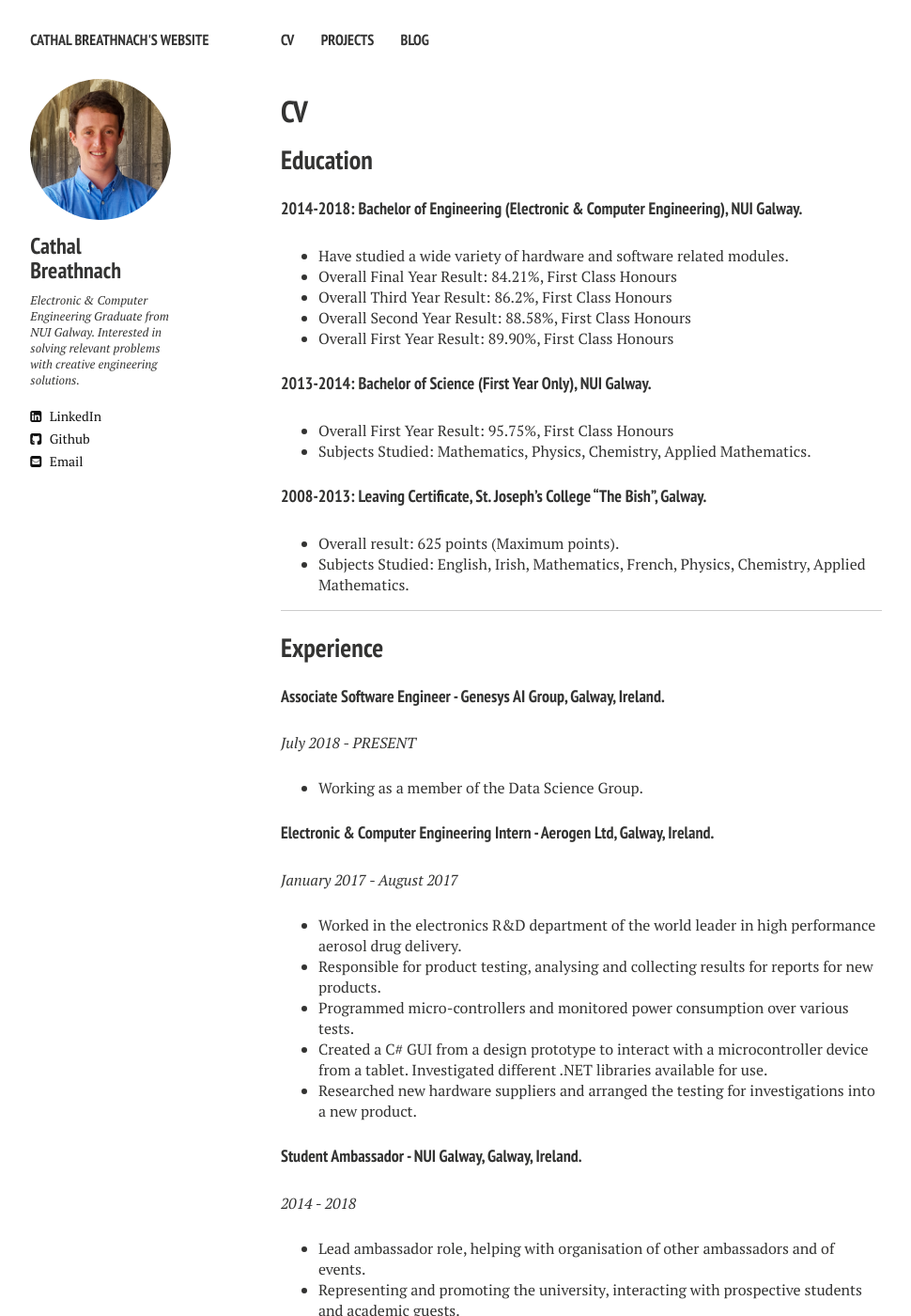
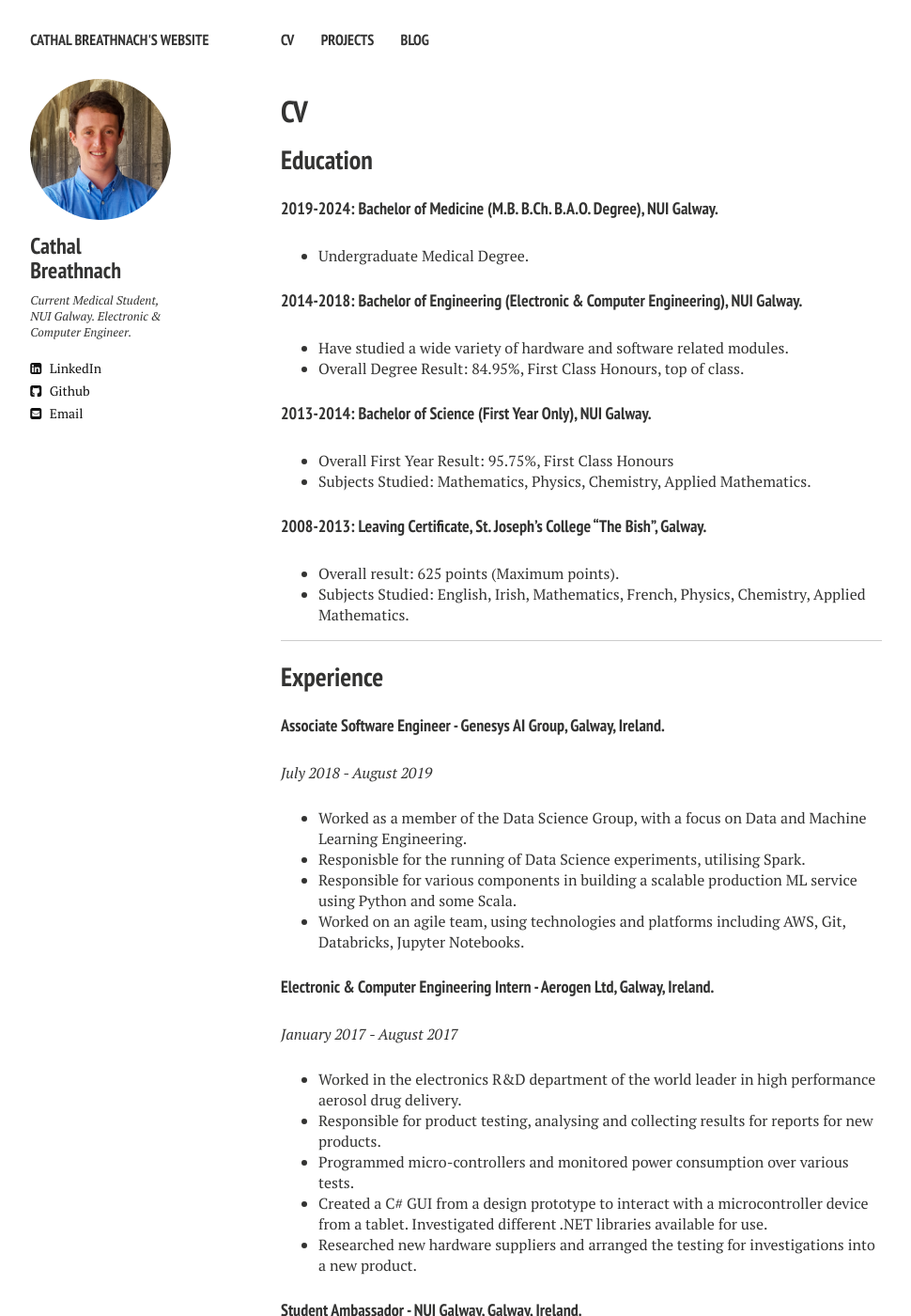
Before and after one commit to cbreathnach/cbreathnach.github.io, a Jekyll site: the page built from _pages/cv.md, in a window 1280 px wide and 1400 px high. Shown: the whole window at 94% size, without its empty margins (21-991 px from the left). Built offline with Jekyll 4.4.1, drawn with Linux system fonts in a browser that asks for light colours; nearby versions of some CDN libraries; some of the changed text lies outside the part shown.

Commit message:
update site

```diff
--- a/_config.yml
+++ b/_config.yml
@@ -11,7 +11,7 @@ minimal_mistakes_skin    : "default" # "air", "aqua", "contrast", "dark", "dirt"
 owner:
   name:           Cathal Breathnach
   avatar:         Profile.jpg
-  bio:            Electronic &amp Computer Engineering Graduate from NUI Galway. Interested in solving relevant problems with creative engineering solutions.
+  bio:            Current Medical Student, NUI Galway. Electronic &amp Computer Engineer.
   email:          breathnach.cathal@gmail.com
   # Social networking links are used in author-bio sidebar. Update and remove as you like.
   linkedin: cathalbreathnach
--- a/_pages/cv.md
+++ b/_pages/cv.md
@@ -8,12 +8,12 @@ comments: false
 
 ## Education
 
+#### 2019-2024: Bachelor of Medicine (M.B. B.Ch. B.A.O. Degree), NUI Galway.
+* Undergraduate Medical Degree.
+
 #### 2014-2018: Bachelor of Engineering (Electronic & Computer Engineering), NUI Galway.
 * Have studied a wide variety of hardware and software related modules.
-* Overall Final Year Result: 84.21%, First Class Honours
-* Overall Third Year Result: 86.2%, First Class Honours
-* Overall Second Year Result: 88.58%, First Class Honours
-* Overall First Year Result: 89.90%, First Class Honours
+* Overall Degree  Result: 84.95%, First Class Honours, top of class.
 
 #### 2013-2014: Bachelor of Science (First Year Only), NUI Galway.
 * Overall First Year Result: 95.75%, First Class Honours
@@ -28,9 +28,12 @@ comments: false
 ## Experience
 
 #### Associate Software Engineer - Genesys AI Group, Galway, Ireland.
-*July 2018 - PRESENT*
+*July 2018 - August 2019*
 
-* Working as a member of the Data Science Group.
+* Worked as a member of the Data Science Group, with a focus on Data and Machine Learning Engineering.
+* Responisble for the running of Data Science experiments, utilising Spark.
+* Responsible for various components in building a scalable production ML service using Python and some Scala.
+* Worked on an agile team, using technologies and platforms including AWS, Git, Databricks, Jupyter Notebooks.
 
 #### Electronic & Computer Engineering Intern - Aerogen Ltd, Galway, Ireland.
 *January 2017 - August 2017*
@@ -86,22 +89,16 @@ comments: false
 
 ## Skills
 
-**Java:** Most familiar with the Java language. Have studied many aspects of the language, including multithreading, client and server- side programming and algorithmic complexity analysis. Have also studied GUI programming and have implemented a logistic regression algorithm.
-
-<br />
-**Python:** Have used the Scikit-learn libraries for machine learning on various data sets.
+**Programming:** Most familiar with the Java and Python languages. Have written code for production systems and experiments in Machine Learning and Data Engineering.
 
 <br />
 **Embedded Systems:** Have studied embedded system and processor architecture and written C code for Microchip and Arduino MCUs.
 
 <br />
-**Chip Design:** Have studied chip processes and have knowledge of VHDL and simulation environments for analysing systems. Assembly Lanuage.
+**Electronic Hardware:** Good knowledge of analogue and digital electronics, electromagetics, signals and communication systems. Have studied chip processes and have knowledge of VHDL.
 
 <br />
-**Electronics:** Good knowledge of analogue and digital electronics, electromagetics, signals and communication systems.
-
-<br />
-**Android:** Experience creating Android Applications and interacting with database back-ends.
+**Mobile:** Experience creating Android Applications and interacting with database back-ends.
 
 <br />
 **Web Development:** Have knowledge of HTML & CSS, SQL and other CMS systems.
@@ -168,7 +165,10 @@ comments: false
 **National Powerboat Certificate:** Powerboat licence.
 
 <br />
-**Remote Emergency Care Certificate:** Adventure Sports Advanced First Aid (Level 4).
+**Remote Emergency Care Certificate:** Adventure Sports Advanced First Aid (Level 5) - Expedition Level.
+
+<br />
+**Amateur Radio Licence:** CEPT Class 2, Callsign EI9HVB.
 
 -------------------
 
```
Also changed, not shown: other parts of _pages/cv.md (+1 -1 lines), index.md (+5 -6 lines), 1 other file.
